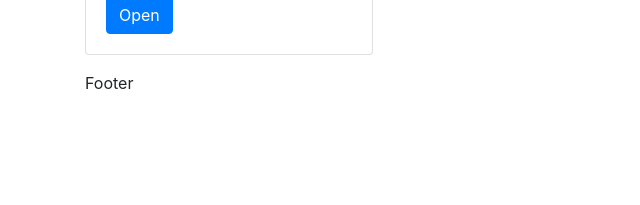
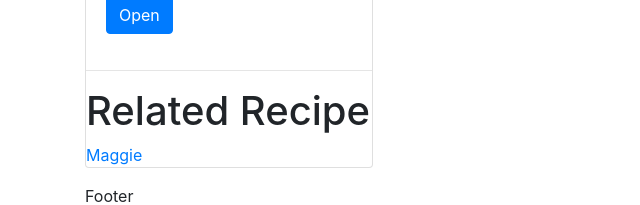
Before and after one commit to jaymehtasa/ng-fasttrack, an Angular app: page /recipe/2 in a window 1280 px wide. Shown: the part 628-833 px from the top of the page, without its empty margins (0-640 px from the left). Before the commit the page ends 800 px from the top, so only its background shows below. Built offline with nearby package versions, Linux system fonts and the light colour scheme.

Commit message:
params as observables

```diff
--- a/src/app/recipe-cell/recipe-cell.component.html
+++ b/src/app/recipe-cell/recipe-cell.component.html
@@ -8,4 +8,7 @@
     <p>👨‍🍳 {{recipe.chef}}</p>
     <a href="#" class="btn btn-primary">Open</a>
   </div>
+  <hr>
+  <h1>Related Recipe</h1>
+  <a routerLink="/recipe/2">Maggie</a>
 </div>
--- a/src/app/recipe-cell/recipe-cell.component.ts
+++ b/src/app/recipe-cell/recipe-cell.component.ts
@@ -17,5 +17,8 @@ export class RecipeCellComponent implements OnInit {
   ngOnInit() {
     const id = this.route.snapshot.params.id;
     this.recipe = this.recipeManagerService.getRecipe(id);
+    this.route.params.subscribe((params) => {
+      this.recipe = this.recipeManagerService.getRecipe(params.id);
+    });
   }
 }
```
